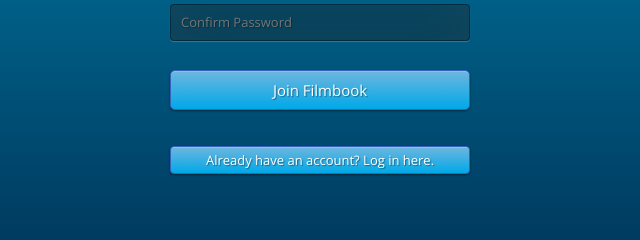
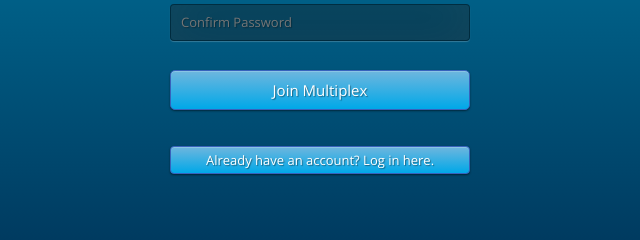
Before and after one commit to jeffrey-weng/Filmbook, a website: page static/register.html in a window 1280 px wide. Shown: the part 515-755 px from the top of the page, 320-960 px from the left. Drawn offline with nearby package versions, Linux system fonts and the light colour scheme.

Commit message:
multiplex

```diff
--- a/static/register.html
+++ b/static/register.html
@@ -103,7 +103,7 @@
         <button type="submit" class="btn btn-primary btn-block btn-large" ng-disabled="registerForm.u.$dirty &&
                 registerForm.u.$invalid || registerForm.e.$dirty && registerForm.e.$invalid || registerForm.p1.$dirty &&
                 registerForm.p1.$invalid || registerForm.p2.$dirty && registerForm.p2.$invalid">
-            Join Filmbook</button>
+            Join Multiplex</button>
     </form>
 
     <br><br>
```
